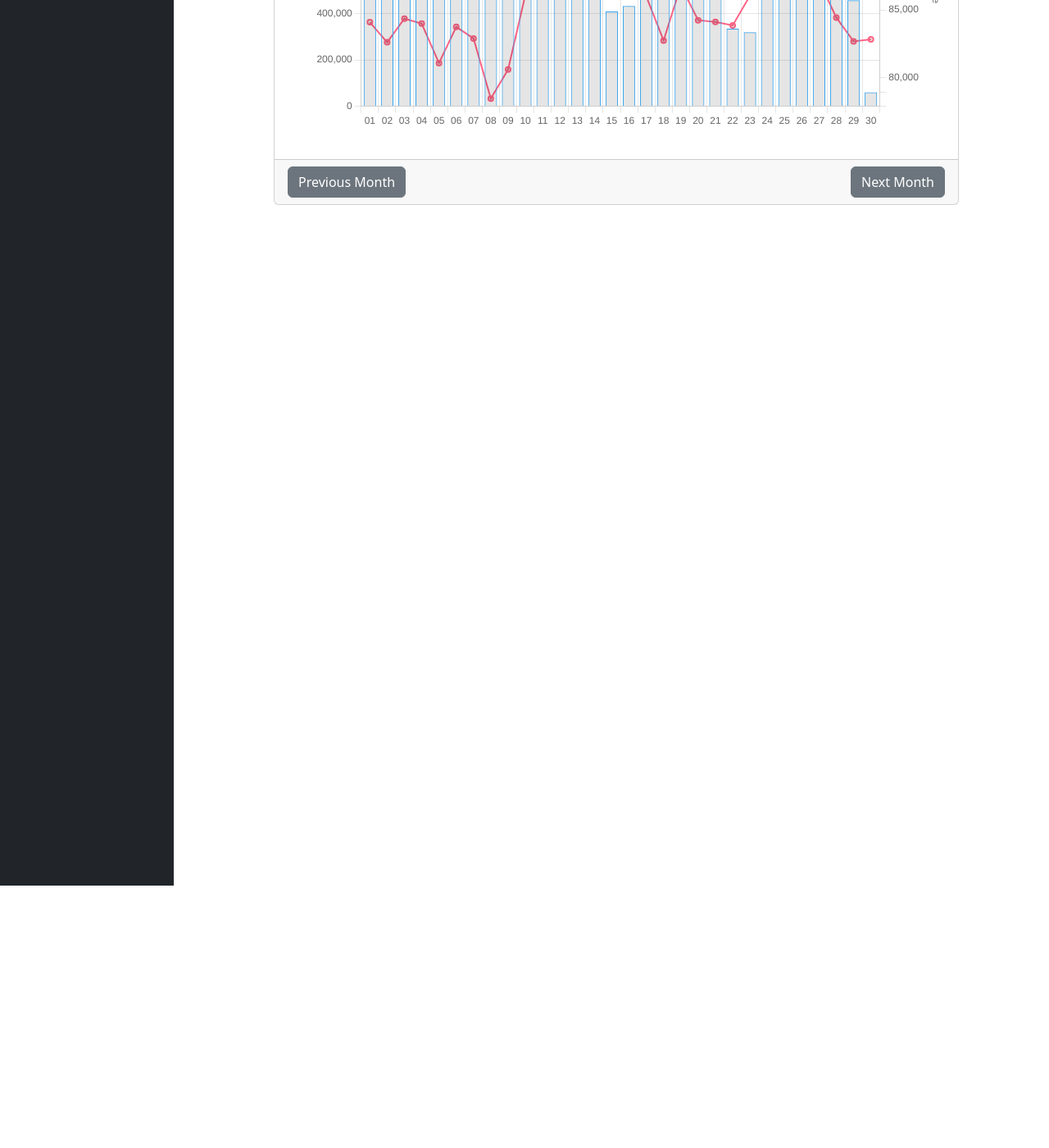
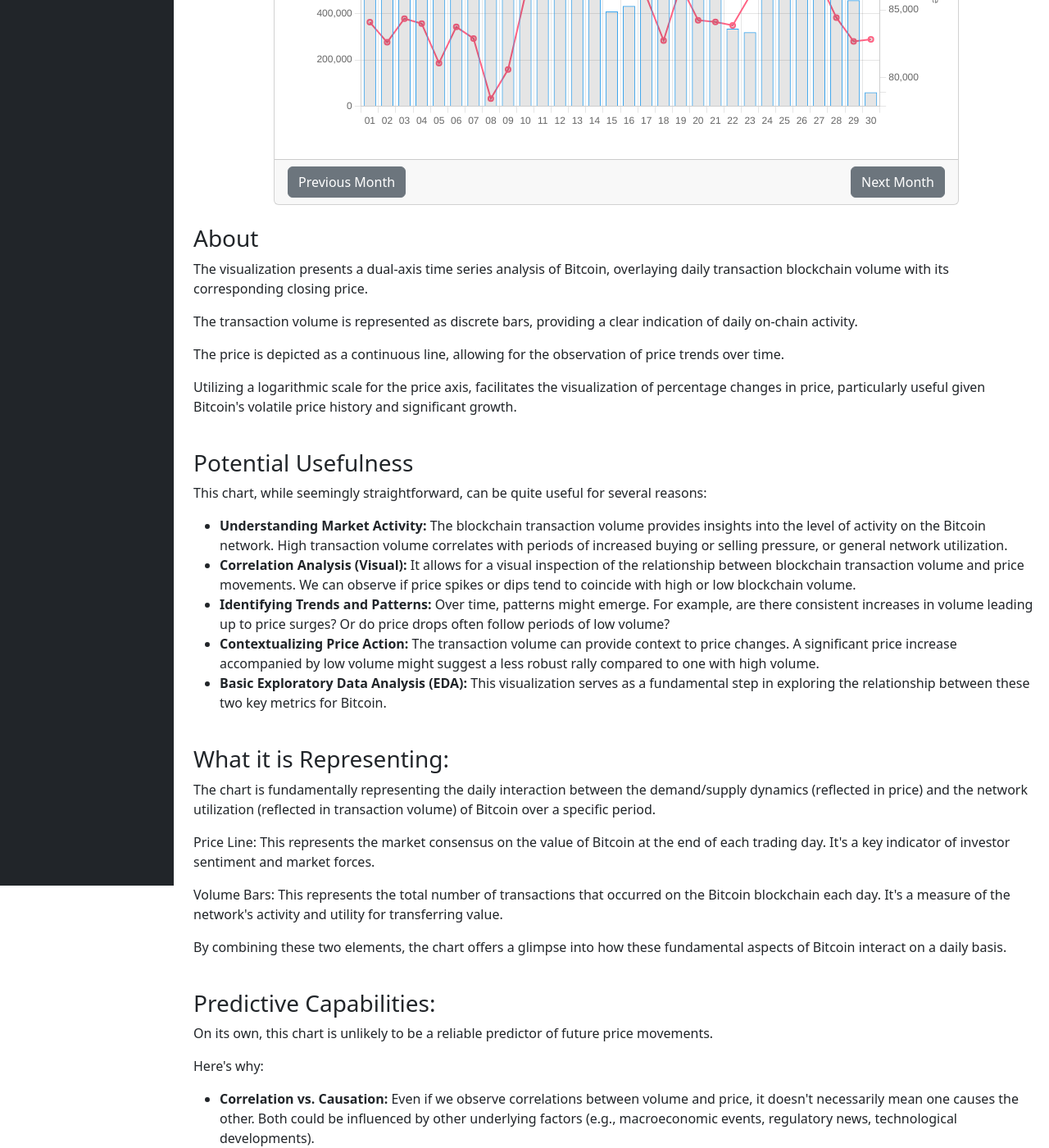
Before and after one commit to MihaiPopescu1985/bitcoin-charts, a Jekyll site: the page built from index.html, in a window 1280 px wide and 1400 px high, scrolled down 320 px. Shown: the whole window at 82% size. Built offline with Jekyll 4.4.1, drawn with Linux system fonts in a browser that asks for light colours; some of the changed text lies outside the part shown.

Commit message:
add chart information

```diff
--- a/index.html
+++ b/index.html
@@ -27,3 +27,45 @@
 </script>
 
 <script src="{{ '/assets/js/btc_amount_chart.js' | relative_url }}"></script>
+
+<div>
+    <br>
+    <h3>About</h3>
+    <p>The visualization presents a dual-axis time series analysis of Bitcoin, overlaying daily transaction blockchain volume with its corresponding closing price.</p>
+    <p>The transaction volume is represented as discrete bars, providing a clear indication of daily on-chain activity.</p>
+    <p>The price is depicted as a continuous line, allowing for the observation of price trends over time.</p>
+    <p>Utilizing a logarithmic scale for the price axis, facilitates the visualization of percentage changes in price, particularly useful given Bitcoin's volatile price history and significant growth.</p>
+    <br>
+    <h3>Potential Usefulness</h3>
+    <p>This chart, while seemingly straightforward, can be quite useful for several reasons:</p>
+    <ul>
+        <li><strong>Understanding Market Activity: </strong>The blockchain transaction volume provides insights into the level of activity on the Bitcoin network. High transaction volume correlates with periods of increased buying or selling pressure, or general network utilization.</li>
+        <li><strong>Correlation Analysis (Visual): </strong>It allows for a visual inspection of the relationship between blockchain transaction volume and price movements. We can observe if price spikes or dips tend to coincide with high or low blockchain volume.</li>
+        <li><strong>Identifying Trends and Patterns: </strong>Over time, patterns might emerge. For example, are there consistent increases in volume leading up to price surges? Or do price drops often follow periods of low volume?</li>
+        <li><strong>Contextualizing Price Action: </strong>The transaction volume can provide context to price changes. A significant price increase accompanied by low volume might suggest a less robust rally compared to one with high volume.</li>
+        <li><strong>Basic Exploratory Data Analysis (EDA): </strong>This visualization serves as a fundamental step in exploring the relationship between these two key metrics for Bitcoin.</li>
+    </ul>
+    <br>
+    <h3>What it is Representing:</h3>
+    <p>The chart is fundamentally representing the daily interaction between the demand/supply dynamics (reflected in price) and the network utilization (reflected in transaction volume) of Bitcoin over a specific period.</p>
+    <p>Price Line: This represents the market consensus on the value of Bitcoin at the end of each trading day. It's a key indicator of investor sentiment and market forces.</p>
+    <p>Volume Bars: This represents the total number of transactions that occurred on the Bitcoin blockchain each day. It's a measure of the network's activity and utility for transferring value.</p>
+    <p>By combining these two elements, the chart offers a glimpse into how these fundamental aspects of Bitcoin interact on a daily basis.</p>
+    <br>
+    <h3>Predictive Capabilities:</h3>
+    <p>On its own, this chart is unlikely to be a reliable predictor of future price movements.</p>
+    <p>Here's why:</p>
+    <ul>
+        <li><strong>Correlation vs. Causation: </strong>Even if we observe correlations between volume and price, it doesn't necessarily mean one causes the other. Both could be influenced by other underlying factors (e.g., macroeconomic events, regulatory news, technological developments).</li>
+        <li><strong>Oversimplification: </strong>Bitcoin's price is influenced by a multitude of factors beyond just transaction volume. Market sentiment, adoption rates, regulatory landscape, macroeconomic conditions, and technological advancements all play significant roles.</li>
+        <li><strong>Lagging Indicators: </strong>Transaction volume can sometimes be a lagging indicator, meaning it confirms a price movement that has already occurred rather than predicting it.</li>
+        <li><strong>Noise in the Data: </strong>Daily fluctuations can be noisy and might not represent significant long-term trends.</li>
+        <li><strong>Feature Engineering: </strong>The insights gained from observing this chart can inform the creation of more complex features for machine learning models. For example, you might calculate moving averages of volume, ratios of volume to price change, or identify specific volume patterns around price events.</li>
+        <li><strong>Hypothesis Generation: </strong>Visualizations like this can help generate hypotheses about potential relationships that can then be tested using statistical methods and more advanced modeling techniques.</li>
+        <li><strong>Model Evaluation: </strong>While not predictive on its own, the chart can be used to visually evaluate the performance of a predictive model. You can overlay the model's predictions on the chart to see how well they align with actual price movements and volume.</li>
+    </ul>
+
+    <p><strong>However, this chart can be a useful input or feature in a more sophisticated predictive model.</strong></p>
+    <p>In conclusion, while your price and transaction amount chart is valuable for understanding historical trends, exploring relationships, and providing context to Bitcoin's behavior, it's crucial to avoid using it as a standalone predictor of future price movements.</p>
+    <p>Its true power lies in its ability to inform further analysis and potentially contribute to more sophisticated predictive models when combined with other relevant data and techniques.</p>
+</div>
```
